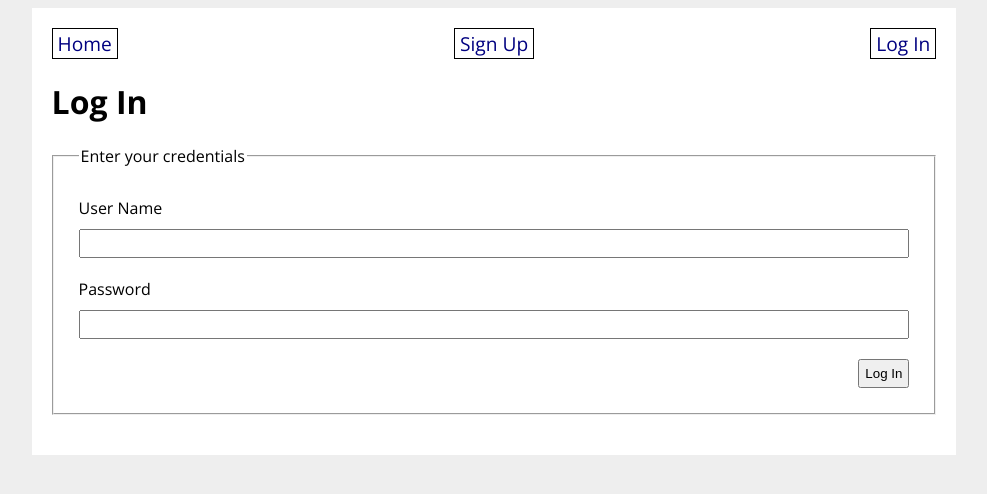
After one commit to merkoyep/ACS-1220-Grocery-Store-Homework-main, a Flask app: page /login in a window 1280 px wide. The commit adds this page. Shown: the top 494 px of the page, without its empty margins (146-1133 px from the left). Run offline with Flask 3, Linux system fonts and the light colour scheme.

Commit message:
completed assignment with stretch

```diff
--- a/app.py
+++ b/app.py
@@ -1,7 +1,11 @@
 from grocery_app.extensions import app, db
-from grocery_app.routes import main
+from grocery_app.routes import main, auth
+from flask_migrate import Migrate
+
+migrate = Migrate(app, db)
 
 app.register_blueprint(main)
+app.register_blueprint(auth)
 
 with app.app_context():
     db.create_all()
--- a/grocery_app/forms.py
+++ b/grocery_app/forms.py
@@ -1,8 +1,9 @@
 from flask_wtf import FlaskForm
-from wtforms import StringField, DateField, SelectField, SubmitField, FloatField
+from wtforms import StringField, DateField, SelectField, SubmitField, FloatField, PasswordField
 from wtforms.ext.sqlalchemy.fields import QuerySelectField
-from wtforms.validators import DataRequired, Length, URL
-from grocery_app.models import ItemCategory, GroceryStore
+from wtforms.validators import DataRequired, Length, URL, ValidationError
+from grocery_app.models import ItemCategory, GroceryStore, User
+from grocery_app.extensions import bcrypt
 
 class GroceryStoreForm(FlaskForm):
     """Form for adding/updating a GroceryStore."""
@@ -34,3 +35,31 @@ class GroceryItemForm(FlaskForm):
     photo_url = StringField('Photo URL', validators=[DataRequired()])
     store = QuerySelectField('Store', query_factory=grocery_store_query, get_label='title')
     submit = SubmitField('Submit')
+
+class SignUpForm(FlaskForm):
+    username = StringField('User Name',
+        validators=[DataRequired(), Length(min=3, max=50)])
+    password = PasswordField('Password', validators=[DataRequired()])
+    submit = SubmitField('Sign Up')
+
+    def validate_username(self, username):
+        user = User.query.filter_by(username=username.data).first()
+        if user:
+            raise ValidationError('That username is taken. Please choose a different one.')
+
+class LoginForm(FlaskForm):
+    username = StringField('User Name',
+        validators=[DataRequired(), Length(min=3, max=50)])
+    password = PasswordField('Password', validators=[DataRequired()])
+    submit = SubmitField('Log In')
+
+    def validate_username(self, username):
+        user = User.query.filter_by(username=username.data).first()
+        if not user:
+            raise ValidationError('No user with that username. Please try again.')
+
+    def validate_password(self, password):
+        user = User.query.filter_by(username=self.username.data).first()
+        if user and not bcrypt.check_password_hash(
+                user.password, password.data):
+            raise ValidationError('Password doesn\'t match. Please try again.')
--- a/grocery_app/routes.py
+++ b/grocery_app/routes.py
@@ -1,10 +1,10 @@
 from flask import Blueprint, request, render_template, redirect, url_for, flash
 from datetime import date, datetime
-from grocery_app.models import GroceryStore, GroceryItem
-from grocery_app.forms import GroceryStoreForm, GroceryItemForm
-
+from grocery_app.models import GroceryStore, GroceryItem, User
+from grocery_app.forms import GroceryStoreForm, GroceryItemForm, LoginForm, SignUpForm
+from flask_login import login_user, logout_user, current_user, login_required
 # Import app and db from events_app package so that we can run app
-from grocery_app.extensions import app, db
+from grocery_app.extensions import app, db, bcrypt
 
 main = Blueprint("main", __name__)
 
@@ -19,6 +19,7 @@ def homepage():
     return render_template('home.html', all_stores=all_stores)
 
 @main.route('/new_store', methods=['GET', 'POST'])
+@login_required
 def new_store():
     # Create a GroceryStoreForm
     form = GroceryStoreForm()
@@ -31,6 +32,7 @@ def new_store():
         new_store = GroceryStore(
             title=form.title.data,
             address=form.address.data,
+            created_by_id=current_user.id
         )
         db.session.add(new_store)
         db.session.commit()
@@ -40,6 +42,7 @@ def new_store():
     return render_template('new_store.html', form=form)
 
 @main.route('/new_item', methods=['GET', 'POST'])
+@login_required
 def new_item():
     # Create a GroceryItemForm
     form = GroceryItemForm()
@@ -54,7 +57,8 @@ def new_item():
             price=form.price.data,
             category=form.category.data,
             photo_url=form.photo_url.data,
-            store=form.store.data
+            store=form.store.data,
+            created_by_id=current_user.id
         )
         db.session.add(new_item)
         db.session.commit()
@@ -66,8 +70,10 @@ def new_item():
     return render_template('new_item.html', form=form)
 
 @main.route('/store/<store_id>', methods=['GET', 'POST'])
+@login_required
 def store_detail(store_id):
     store = GroceryStore.query.get(store_id)
+    created_by = User.query.get(store.created_by_id)
     # Create a GroceryStoreForm and pass in `obj=store`
     form = GroceryStoreForm(obj=store)
 
@@ -84,15 +90,17 @@ def store_detail(store_id):
 
     # Send the form to the template and use it to render the form fields
     store = GroceryStore.query.get(store_id)
-    return render_template('store_detail.html', form=form, store=store)
+    return render_template('store_detail.html', form=form, store=store, created_by=created_by)
 
 @main.route('/item/<item_id>', methods=['GET', 'POST'])
+@login_required
 def item_detail(item_id):
     item = GroceryItem.query.get(item_id)
-    # TODO: Create a GroceryItemForm and pass in `obj=item`
+    created_by = User.query.get(item.created_by_id)
+    # Create a GroceryItemForm and pass in `obj=item`
     form = GroceryItemForm(obj=item)
 
-    # TODO: If form was submitted and was valid:
+    # If form was submitted and was valid:
     # - update the GroceryItem object and save it to the database,
     # - flash a success message, and
     # - redirect the user to the item detail page.
@@ -107,4 +115,60 @@ def item_detail(item_id):
 
     # Send the form to the template and use it to render the form fields
     item = GroceryItem.query.get(item_id)
-    return render_template('item_detail.html', form=form, item=item)
+    return render_template('item_detail.html', form=form, item=item, created_by=created_by)
+
+@main.route('/add_to_shopping_list/<item_id>', methods=['POST'])
+@login_required
+def add_to_shopping_list(item_id):
+    # ... adds item to current_user's shopping list
+    item = GroceryItem.query.get(item_id)
+    if item not in current_user.items:
+        current_user.items.append(item)
+        db.session.commit()
+        flash('item added to shopping list successfully.')
+    return redirect(url_for('main.item_detail', item_id=item_id))
+
+@main.route('/remove_from_shopping_list/<item_id>', methods=['POST'])
+@login_required
+def remove_from_shopping_list(item_id):
+    item = GroceryItem.query.get(item_id)
+    if item in current_user.items:
+        current_user.items.remove(item)
+        db.session.commit()
+        flash('Item has been removed from you shopping list', 'success')
+    return redirect(url_for('main.item_detail', item_id=item_id))
+
+
+auth = Blueprint("auth", __name__)
+
+@auth.route('/signup', methods=['GET', 'POST'])
+def signup():
+    form = SignUpForm()
+    if form.validate_on_submit():
+        hashed_password = bcrypt.generate_password_hash(form.password.data).decode('utf-8')
+        user = User(
+            username=form.username.data,
+            password=hashed_password
+        )
+        db.session.add(user)
+        db.session.commit()
+        flash('Account Created.')
+        return redirect(url_for('auth.login'))
+    return render_template('signup.html', form=form)
+
+@auth.route('/login', methods=['GET', 'POST'])
+def login():
+    # Fill out this route!
+    form = LoginForm()
+    if form.validate_on_submit():
+        user = User.query.filter_by(username=form.username.data).first()
+        login_user(user, remember=True)
+        next_page = request.args.get('next')
+        return redirect(next_page if next_page else url_for('main.homepage'))
+    return render_template('login.html', form=form)
+
+
+@auth.route('/logout')
+def logout():
+    logout_user()
+    return redirect(url_for('main.homepage'))
--- a/grocery_app/static/style.css
+++ b/grocery_app/static/style.css
@@ -42,8 +42,8 @@ fieldset input {
   padding: 5px;
 }
 
-input[type=submit] {
-    width: 100px;
+input[type='submit'] {
+  width: auto;
   align-self: flex-end;
 }
 
--- a/grocery_app/templates/base.html
+++ b/grocery_app/templates/base.html
@@ -2,9 +2,12 @@
 <html>
   <head>
     <title>Grocery Store Tracker</title>
-        <link rel="stylesheet" href="/static/style.css">
-        <link rel="preconnect" href="https://fonts.gstatic.com">
-        <link href="https://fonts.googleapis.com/css2?family=Open+Sans:wght@400;700&display=swap" rel="stylesheet">
+    <link rel="stylesheet" href="/static/style.css" />
+    <link rel="preconnect" href="https://fonts.gstatic.com" />
+    <link
+      href="https://fonts.googleapis.com/css2?family=Open+Sans:wght@400;700&display=swap"
+      rel="stylesheet"
+    />
   </head>
   <body>
     <div id="content">
@@ -13,10 +16,16 @@
       {% endfor %}
       <nav>
         <a href="/">Home</a>
+        {% if current_user.is_authenticated %}
         <div>
           <a href="/new_store">New Store</a>
           <a href="/new_item">New Item</a>
+          <a href="/logout">Log Out</a>
         </div>
+        {% else %}
+        <a href="/signup">Sign Up</a>
+        <a href="/login">Log In</a>
+        {% endif %}
       </nav>
       {% block content %}{% endblock %}
     </div>
--- /dev/null
+++ b/grocery_app/templates/login.html
@@ -0,0 +1,29 @@
+<!-- login.html -->
+{% extends 'base.html' %} {% block content %}
+
+<h1>Log In</h1>
+
+<form action="/login" method="POST">
+  {{ form.csrf_token }}
+  <fieldset>
+    <legend>Enter your credentials</legend>
+
+    {{ form.username.label }} {{ form.username }}
+    <ul>
+      {% for error in form.username.errors %}
+      <li class="error">{{ error }}</li>
+      {% endfor %}
+    </ul>
+
+    {{ form.password.label }} {{ form.password }}
+    <ul>
+      {% for error in form.password.errors %}
+      <li class="error">{{ error }}</li>
+      {% endfor %}
+    </ul>
+
+    {{ form.submit }}
+  </fieldset>
+</form>
+
+{% endblock %}
--- a/grocery_app/templates/store_detail.html
+++ b/grocery_app/templates/store_detail.html
@@ -3,6 +3,7 @@
 <h1>Store - {{ store.title }}</h1>
 
 <strong>Address:</strong> {{ store.address }}
+<p>Added by: {{ created_by.username }}</p>
 
 <h2>Items</h2>
 
```
Also changed, not shown: grocery_app/extensions.py (+20 -0 lines), grocery_app/models.py (+24 -1 lines), grocery_app/templates/item_detail.html (+14 -0 lines), grocery_app/templates/signup.html (added, +29 -0 lines). Lines whose indentation alone changed are shown as unchanged.
